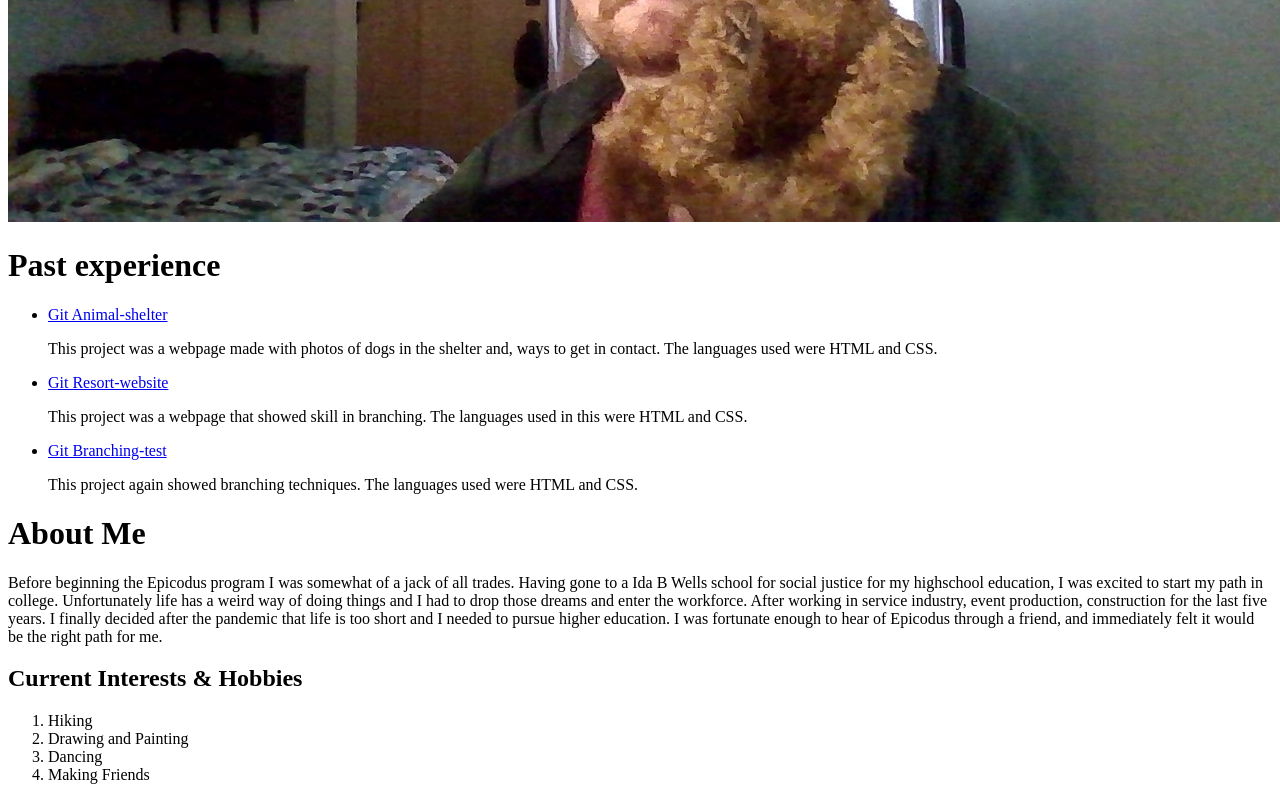
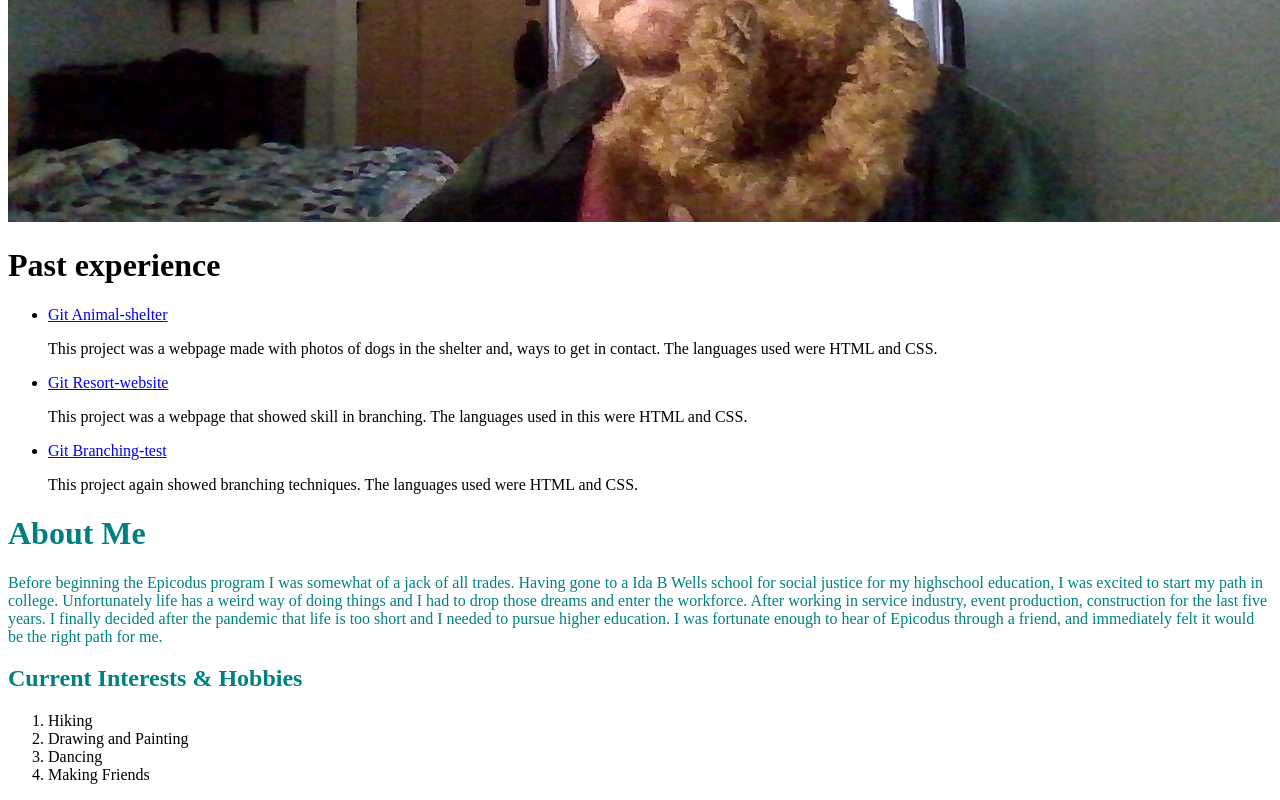
Before and after one commit to Coltthatcher/portfolio-landing-page, a plain HTML site: page index.html in a window 1280 px wide. Shown: the part 625-1425 px from the top of the page. Drawn offline with Linux system fonts and the light colour scheme; files that its build step writes are made by us from their sources.

Commit message:
WIP: Trouble with style.css folder

```diff
--- /dev/null
+++ b/css/styles.css
@@ -0,0 +1,4 @@
+.important {
+  color: teal;
+
+}
--- a/index.html
+++ b/index.html
@@ -10,33 +10,33 @@
 <body>
   <h1><strong>Past experience</strong></h1>
   <ul>
-    <li>
-      <a href="https://github.com/Coltthatcher/animal-shelter">Git Animal-shelter</a>
-    </li>
+
+    <li><a href="https://github.com/Coltthatcher/animal-shelter">Git Animal-shelter</a></li>
 
     <p>This project was a webpage made with photos of dogs in the shelter and, ways to get in contact. The languages used were HTML and CSS.</p>
 
-    <li>
-      <a href="https://github.com/mellowmorgan/resort-project/tree/main/resort-website">Git Resort-website</a>
-    </li>
+    <li><a href="https://github.com/mellowmorgan/resort-project/tree/main/resort-website">Git Resort-website</a></li>
 
     <p>This project was a webpage that showed skill in branching. The languages used in this were HTML and CSS.</p>
 
-    <li>
-      <a href="https://github.com/Coltthatcher/Branching-test">Git Branching-test</a>
-     </li>
+    <li><a href="https://github.com/Coltthatcher/Branching-test">Git Branching-test</a></li>
 
      <p>This project again showed branching techniques. The languages used were HTML and CSS.</p>
 
   </ul>
 
-
+<div class="important">
   <h1>About Me</h1>
 
+
   <p>Before beginning the Epicodus program I was somewhat of a jack of all trades. Having gone to a Ida B Wells school for social justice for my highschool education, I was excited to start my path in college. Unfortunately life has a weird way of doing things and I had to drop those dreams and enter the workforce. After working in service industry, event production, construction for the last five years. I finally decided after the pandemic that life is too short and I needed to pursue higher education. I was fortunate enough to hear of Epicodus through a friend, and immediately felt it would be the right path for me.</p>
+</div>
 
+<div class="important">
   <h2>Current Interests & Hobbies</h2>
-    <ol>
+</div>
+
+   <ol>
       <li>Hiking</li>
       <li>Drawing and Painting</li>
       <li>Dancing</li>
```
Also changed, not shown: styles.css (deleted).
